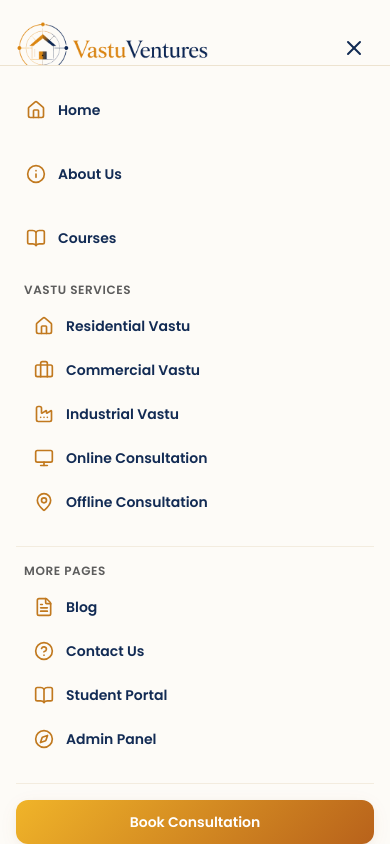
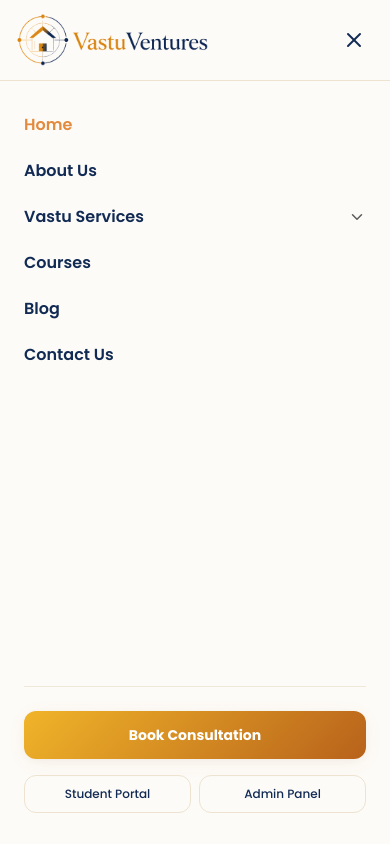
Before and after one commit to DigitalSuccessSolution/Vastu-Ventures, a Next.js app in the folder frontend/: page / in a window 390 px wide. Both pictures are taken after a click on the button 354 px from the left and 48 px from the top of the page. Shown: the top 844 px of the page. Built offline with nearby package versions, Linux system fonts and the light colour scheme.

Commit message:
update fonts

```diff
--- a/frontend/app/(public)/services/[slug]/page.tsx
+++ b/frontend/app/(public)/services/[slug]/page.tsx
@@ -660,7 +660,7 @@ export default function ServiceDetailsPage({ params }: Props) {
             </p>
           </div>
 
-          <div className="grid grid-cols-1 sm:grid-cols-2 lg:grid-cols-4 gap-6">
+          <div className="grid grid-cols-2 sm:grid-cols-2 lg:grid-cols-4 gap-3.5 sm:gap-6">
             {service.analyzeItems.map((item, index) => {
               const ItemIcon = item.icon || Compass;
               return (
@@ -670,12 +670,12 @@ export default function ServiceDetailsPage({ params }: Props) {
                   whileInView={{ opacity: 1, y: 0 }}
                   viewport={{ once: true }}
                   transition={{ ...transition, delay: index * 0.05 }}
-                  className="bg-white border border-[#EDE3D0]/60 rounded-2xl p-6 text-left shadow-sm hover:shadow-premium hover:-translate-y-0.5 hover:border-[#E28A3E]/40 transition-all duration-300 flex flex-col gap-4 group"
+                  className="bg-white border border-[#EDE3D0]/60 rounded-2xl p-3.5 sm:p-6 text-left shadow-sm hover:shadow-premium hover:-translate-y-0.5 hover:border-[#E28A3E]/40 transition-all duration-300 flex flex-col gap-2.5 sm:gap-4 group"
                 >
-                  <ItemIcon className="w-7 h-7 text-black flex-shrink-0 mb-3 group-hover:scale-110 transition-transform duration-300" strokeWidth={1.5} />
+                  <ItemIcon className="w-5.5 h-5.5 sm:w-7 sm:h-7 text-black flex-shrink-0 mb-1.5 sm:mb-3 group-hover:scale-110 transition-transform duration-300" strokeWidth={1.5} />
                   <div>
-                    <h3 className="font-serif text-sm font-semibold text-black group-hover:text-[#E28A3E] transition-colors">{item.title}</h3>
-                    <p className="text-xs sm:text-sm text-muted-foreground font-light leading-relaxed mt-2">{item.desc}</p>
+                    <h3 className="font-serif text-xs sm:text-sm font-semibold text-black group-hover:text-[#E28A3E] transition-colors">{item.title}</h3>
+                    <p className="text-[10px] sm:text-sm text-muted-foreground font-light leading-relaxed mt-2">{item.desc}</p>
                   </div>
                 </motion.div>
               );
@@ -693,7 +693,7 @@ export default function ServiceDetailsPage({ params }: Props) {
             </h2>
           </div>
 
-          <div className="flex flex-col md:flex-row items-center md:items-stretch justify-between gap-6 md:gap-2 max-w-5xl mx-auto">
+          <div className="grid grid-cols-2 md:flex md:flex-row md:items-stretch md:justify-between gap-x-3.5 gap-y-6 md:gap-2 max-w-5xl mx-auto">
             {[
               { num: 1, title: "1. Book Consultation", desc: "Choose your preferred date and time.", icon: Calendar },
               { num: 2, title: "2. Share Details", desc: "Share floor plan, photos and basic details.", icon: FileText },
@@ -709,14 +709,16 @@ export default function ServiceDetailsPage({ params }: Props) {
                     whileInView={{ opacity: 1, y: 0 }}
                     viewport={{ once: true }}
                     transition={{ ...transition, delay: idx * 0.05 }}
-                    className="flex flex-col items-center text-center flex-1 min-w-0 group cursor-pointer"
+                    className={`flex flex-col items-center text-center flex-1 min-w-0 group cursor-pointer ${
+                      idx === 4 ? "col-span-2 md:col-span-1" : "col-span-1"
+                    }`}
                   >
                     {/* Raw Black and White Icon */}
-                    <StepIcon className="w-8 h-8 text-black mb-4 flex-shrink-0 group-hover:scale-110 transition-transform duration-300" strokeWidth={1.5} />
+                    <StepIcon className="w-6 h-6 sm:w-8 sm:h-8 text-black mb-2.5 sm:mb-4 flex-shrink-0 group-hover:scale-110 transition-transform duration-300" strokeWidth={1.5} />
 
                     {/* Content */}
-                    <h4 className="text-xs sm:text-sm font-semibold text-black leading-snug group-hover:text-[#E28A3E] transition-colors">{step.title}</h4>
-                    <p className="text-xs sm:text-sm text-muted-foreground font-light mt-1.5 leading-relaxed max-w-[160px] mx-auto">
+                    <h4 className="text-[11px] sm:text-sm font-semibold text-black leading-snug group-hover:text-[#E28A3E] transition-colors">{step.title}</h4>
+                    <p className="text-[10px] sm:text-sm text-muted-foreground font-light mt-1.5 leading-relaxed max-w-[160px] mx-auto">
                       {step.desc}
                     </p>
                   </motion.div>
--- a/frontend/components/Navbar.tsx
+++ b/frontend/components/Navbar.tsx
@@ -10,6 +10,7 @@ export default function Navbar() {
   const [isOpen, setIsOpen] = useState(false);
   const [activeDropdown, setActiveDropdown] = useState<string | null>(null);
   const [scrolled, setScrolled] = useState(false);
+  const [mobileServicesOpen, setMobileServicesOpen] = useState(false);
   const pathname = usePathname();
 
   useEffect(() => {
@@ -24,11 +25,28 @@ export default function Navbar() {
     return () => window.removeEventListener("scroll", handleScroll);
   }, []);
 
-  // Close mobile drawer on route change
+  // Close mobile drawer on route change, but auto-expand services if active
   useEffect(() => {
     setIsOpen(false);
     setActiveDropdown(null);
+    const isServiceActive = navLinks[0].items.some(item => pathname === item.href);
+    setMobileServicesOpen(isServiceActive);
   }, [pathname]);
+
+  // Prevent background scrolling when mobile menu is open
+  useEffect(() => {
+    if (isOpen) {
+      document.documentElement.classList.add("lenis-stopped");
+      document.body.style.overflow = "hidden";
+    } else {
+      document.documentElement.classList.remove("lenis-stopped");
+      document.body.style.overflow = "";
+    }
+    return () => {
+      document.documentElement.classList.remove("lenis-stopped");
+      document.body.style.overflow = "";
+    };
+  }, [isOpen]);
 
   const navLinks = [
     {
@@ -51,12 +69,13 @@ export default function Navbar() {
 
   return (
     <header
-      className={`fixed top-0 left-0 right-0 z-50 transition-all duration-300 ${scrolled
-        ? "bg-background/95 backdrop-blur-md py-3 shadow-premium"
-        : "bg-transparent py-5"
+      className={`fixed top-0 left-0 right-0 z-50 transition-[background-color,padding] duration-300 ${
+        scrolled || isOpen
+          ? "bg-[#FDFBF7]/95 backdrop-blur-md py-3 shadow-premium"
+          : "bg-white/95 lg:bg-transparent py-3 lg:py-5 shadow-sm lg:shadow-none"
       }`}
     >
-      <div className="max-w-7xl mx-auto px-4 sm:px-6 lg:px-8">
+      <div className="max-w-7xl mx-auto px-4 sm:px-6 lg:px-8 relative z-50">
         <div className="flex items-center justify-between">
           {/* Logo */}
           <Link href="/" className="flex items-center gap-2 group h-14 relative w-48 shrink-0">
@@ -176,7 +195,7 @@ export default function Navbar() {
           {/* Mobile Menu Button */}
           <button
             onClick={() => setIsOpen(!isOpen)}
-            className="lg:hidden p-2 rounded-xl text-navy hover:bg-background-alt transition-colors focus:outline-none"
+            className="lg:hidden p-2 rounded-xl text-navy hover:bg-background-alt transition-colors focus:outline-none cursor-pointer"
             aria-label="Toggle Menu"
           >
             {isOpen ? <X className="w-6 h-6" /> : <Menu className="w-6 h-6" />}
@@ -184,118 +203,130 @@ export default function Navbar() {
         </div>
       </div>
 
-      {/* Mobile Drawer */}
+      {/* Mobile Dropdown Menu (Slides down from header, full screen width) */}
       <AnimatePresence>
         {isOpen && (
           <motion.div
             initial={{ opacity: 0, height: 0 }}
-            animate={{ opacity: 1, height: "100vh" }}
+            animate={{ opacity: 1, height: "calc(100vh - 65px)" }}
             exit={{ opacity: 0, height: 0 }}
-            transition={{ duration: 0.3 }}
-            className="lg:hidden fixed inset-x-0 top-[65px] bg-background border-t border-border overflow-y-auto"
+            transition={{ duration: 0.25, ease: "easeInOut" }}
+            className="lg:hidden fixed left-0 right-0 top-full bottom-0 bg-[#FDFBF7] border-t border-border z-40 overflow-y-auto"
           >
-            <div className="px-4 py-6 flex flex-col gap-6">
-              {/* Home Link (Mobile) */}
+            <div className="px-6 py-8 flex flex-col justify-between min-h-[calc(100vh-80px)]">
+              {/* Menu Navigation Links (Single clean list matching desktop) */}
+              <nav className="flex flex-col gap-5.5 text-left">
                 <Link
                   href="/"
-                className="flex items-center gap-3 p-2.5 rounded-xl hover:bg-background-alt text-navy"
+                  className={`text-base font-semibold transition-all ${
+                    pathname === "/" ? "text-[#E28A3E]" : "text-navy"
+                  }`}
                 >
-                <Home className="w-5 h-5 text-primary" />
-                <div className="text-sm font-semibold">Home</div>
+                  Home
                 </Link>
 
-              {/* About Us Link (Mobile) */}
                 <Link
                   href="/about"
-                className="flex items-center gap-3 p-2.5 rounded-xl hover:bg-background-alt text-navy"
+                  className={`text-base font-semibold transition-all ${
+                    pathname === "/about" ? "text-[#E28A3E]" : "text-navy"
+                  }`}
                 >
-                <Info className="w-5 h-5 text-primary" />
-                <div className="text-sm font-semibold">About Us</div>
+                  About Us
                 </Link>
 
-              {/* Courses Link (Mobile) */}
-              <Link
-                href="/courses"
-                className="flex items-center gap-3 p-2.5 rounded-xl hover:bg-background-alt text-navy"
+                {/* Vastu Services Dropdown Accordion */}
+                <div className="flex flex-col gap-3">
+                  <button
+                    onClick={() => setMobileServicesOpen(!mobileServicesOpen)}
+                    className="w-full flex items-center justify-between text-base font-semibold text-navy transition-all cursor-pointer text-left"
                   >
-                <BookOpen className="w-5 h-5 text-primary" />
-                <div className="text-sm font-semibold">Courses</div>
-              </Link>
+                    <span>Vastu Services</span>
+                    <ChevronDown
+                      className={`w-4.5 h-4.5 text-muted-foreground transition-transform duration-300 ${
+                        mobileServicesOpen ? "rotate-180" : ""
+                      }`}
+                    />
+                  </button>
 
-              {/* Dropdown Lists */}
-              {navLinks.map((group) => (
-                <div key={group.name} className="flex flex-col gap-2">
-                  <h3 className="text-xs uppercase font-semibold text-muted-foreground tracking-wider px-2">
-                    {group.name}
-                  </h3>
-                  <div className="flex flex-col gap-1 pl-2">
-                    {group.items.map((item) => {
-                      const IconComponent = item.icon;
+                  <AnimatePresence initial={false}>
+                    {mobileServicesOpen && (
+                      <motion.div
+                        initial={{ height: 0, opacity: 0 }}
+                        animate={{ height: "auto", opacity: 1 }}
+                        exit={{ height: 0, opacity: 0 }}
+                        transition={{ duration: 0.25, ease: "easeInOut" }}
+                        className="overflow-hidden flex flex-col gap-4 pl-4 border-l border-border/80 ml-1 mt-1"
+                      >
+                        {navLinks[0].items.map((item) => {
+                          const isActive = pathname === item.href;
                           return (
                             <Link
                               key={item.name}
                               href={item.href}
-                          className="flex items-center gap-3 p-2.5 rounded-xl hover:bg-background-alt text-navy"
+                              className={`text-sm transition-all ${
+                                isActive ? "text-[#E28A3E] font-bold" : "text-navy-light font-medium hover:text-[#E28A3E]"
+                              }`}
                             >
-                          <IconComponent className="w-5 h-5 text-primary" />
-                          <div className="text-sm font-semibold">{item.name}</div>
+                              {item.name}
                             </Link>
                           );
                         })}
+                      </motion.div>
+                    )}
+                  </AnimatePresence>
                 </div>
-                </div>
-              ))}
 
-              {/* Other Links */}
-              <div className="flex flex-col gap-2 border-t border-border/60 pt-4">
-                <h3 className="text-xs uppercase font-semibold text-muted-foreground tracking-wider px-2">
-                  More Pages
-                </h3>
-                <div className="flex flex-col gap-1 pl-2">
-                  {secondaryLinks.map((link) => {
-                    const IconComponent = link.icon;
-                    return (
                 <Link
-                        key={link.name}
-                        href={link.href}
-                        className="flex items-center gap-3 p-2.5 rounded-xl hover:bg-background-alt text-navy"
+                  href="/courses"
+                  className={`text-base font-semibold transition-all ${
+                    pathname === "/courses" ? "text-[#E28A3E]" : "text-navy"
+                  }`}
                 >
-                        <IconComponent className="w-5 h-5 text-primary" />
-                        <div className="text-sm font-semibold">{link.name}</div>
+                  Courses
                 </Link>
-                    );
-                  })}
+
+                <Link
+                  href="/blogs"
+                  className={`text-base font-semibold transition-all ${
+                    pathname === "/blogs" ? "text-[#E28A3E]" : "text-navy"
+                  }`}
+                >
+                  Blog
+                </Link>
+
+                <Link
+                  href="/contact"
+                  className={`text-base font-semibold transition-all ${
+                    pathname === "/contact" ? "text-[#E28A3E]" : "text-navy"
+                  }`}
+                >
+                  Contact Us
+                </Link>
+              </nav>
+
+              {/* Drawer Footer Actions */}
+              <div className="flex flex-col gap-3 pt-6 mt-8 border-t border-border/80">
+                <Link
+                  href="/book"
+                  className="w-full py-3.5 rounded-xl bg-gold-gradient text-white text-center font-bold shadow-premium text-sm hover:opacity-95 transition-opacity"
+                >
+                  Book Consultation
+                </Link>
+
+                <div className="grid grid-cols-2 gap-2 mt-1">
                   <Link
                     href="/dashboard"
-                    className="flex items-center gap-3 p-2.5 rounded-xl hover:bg-background-alt text-navy"
+                    className="py-2.5 rounded-xl border border-border text-center font-medium text-navy text-xs hover:bg-[#FAF6F0] transition-colors"
                   >
-                    <BookOpen className="w-5 h-5 text-primary" />
-                    <div className="text-sm font-semibold">Student Portal</div>
+                    Student Portal
                   </Link>
                   <Link
                     href="/admin"
-                    className="flex items-center gap-3 p-2.5 rounded-xl hover:bg-background-alt text-navy"
+                    className="py-2.5 rounded-xl border border-border text-center font-medium text-navy text-xs hover:bg-[#FAF6F0] transition-colors"
                   >
-                    <Compass className="w-5 h-5 text-primary" />
-                    <div className="text-sm font-semibold">Admin Panel</div>
+                    Admin Panel
                   </Link>
                 </div>
-              </div>
-
-              {/* Action Button */}
-              <div className="flex flex-col gap-3 pt-4 border-t border-border/60">
-                <Link
-                  href="/book"
-                  className="w-full py-3 rounded-xl bg-gold-gradient text-white text-center font-semibold shadow-premium text-sm"
-                >
-                  Book Consultation
-                </Link>
-                <Link
-                  href="/login"
-                  className="w-full py-3 rounded-xl border border-border text-center font-medium text-navy text-sm hover:bg-background-alt transition-colors"
-                >
-                  Log In
-                </Link>
               </div>
             </div>
           </motion.div>
```
Lines whose indentation alone changed are shown as unchanged.
